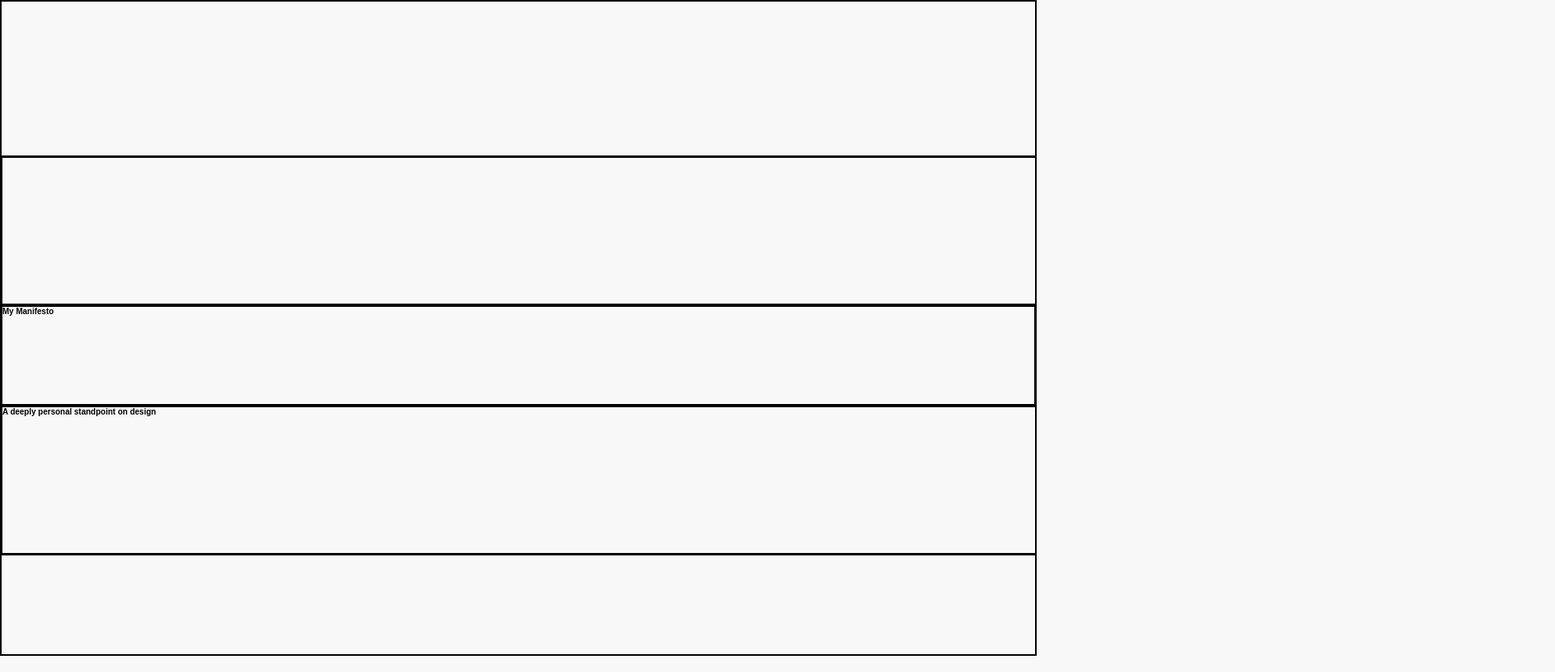
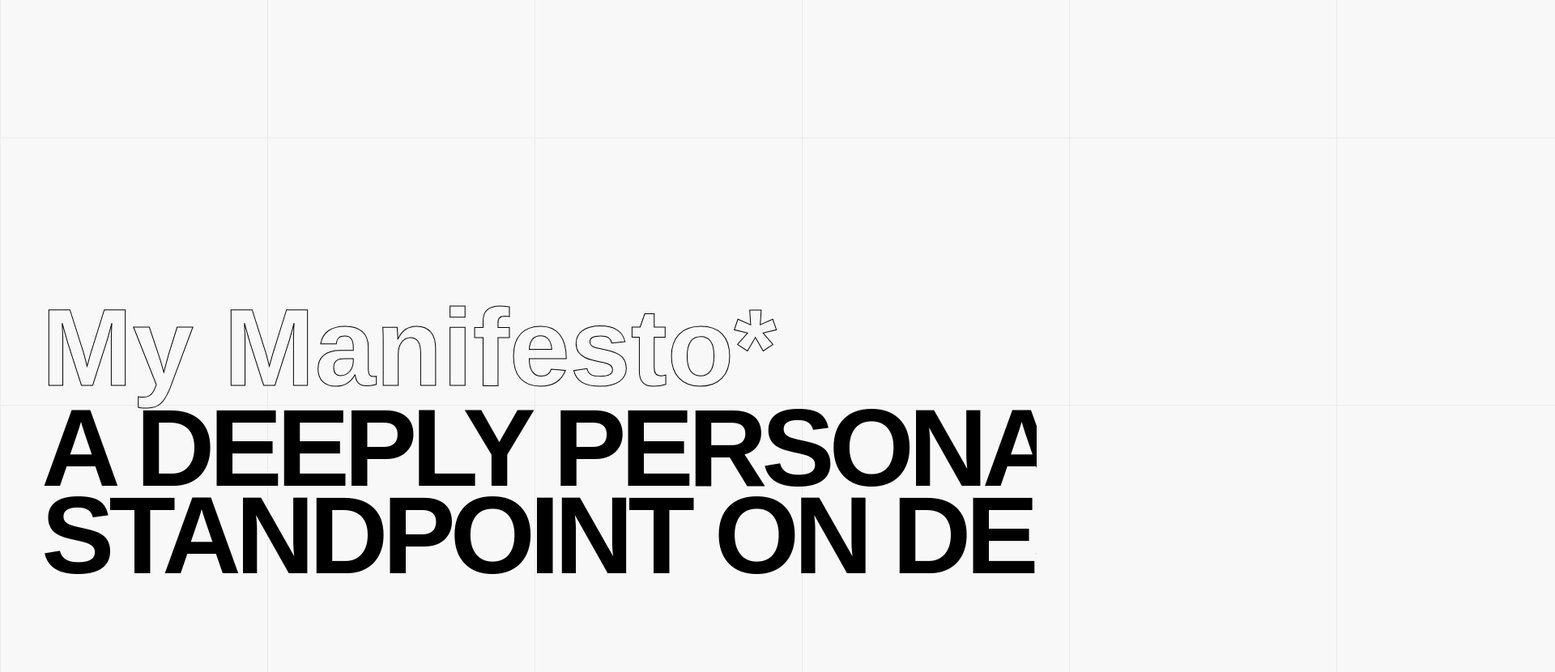
Before and after one commit to charissamaple/manifesto, a plain HTML site: page main.html in a window 1280 px wide. Shown: the top 830 px of the page at 81% size, 1920 px wide, since content can reach past the window. Drawn offline with Linux system fonts and the light colour scheme; a web font is replaced by a local one.

Commit message:
Styled text, added background pattern, fixed layout spacing

```diff
--- a/css/style.css
+++ b/css/style.css
@@ -7,7 +7,7 @@ font-weight: 700;
 font-style: normal; */
 
 div{
-    border: solid black 1px;
+    /* border: solid black 1px; */
 }
 
 *{
@@ -20,13 +20,60 @@ body{
     font-family: nimbus-sans, sans-serif;
     font-weight: 300;
     font-style: normal;
-    background-color: #F8F8F8;
+    /* background-color: #F8F8F8; */
+}
 
-    /* margin: 2% 5%; */
+/* -------------------------------- TEXT */
+
+h1, h2, h3, h4, h5, h6, p, a{
+    white-space: normal;
+    padding: 0;
+    margin: 0;
 }
+
+h1{
+    font-family: tenez, sans-serif;
+    font-weight: 700;
+    font-style: normal;
+    font-size: 13.5em;
+    line-height: 80%;
+    letter-spacing: -.05em;
+    color: #000;
+    text-transform: uppercase;
+}
+h2{
+    font-family: tenez, sans-serif;
+    font-weight: 700;
+    font-style: normal;
+    font-size: 13.5em;
+    line-height: 80%;
+    color: #f8f8f800;
+    -webkit-text-stroke: 1px black;
+}
+h3{
+    font-family: tenez, sans-serif;
+    font-weight: 700;
+    font-style: normal;
+    font-size: 3em;
+    color: #000;
+
+    padding-bottom: .5em;
+}
+p{
+    font-family: nimbus-sans, sans-serif;
+    font-weight: 300;
+    font-style: normal;
+    font-size: 1.4em;
+    color: #000;
+    line-height: 160%;
+    letter-spacing: .02em;
+}
+
+/* -------------------------------- CONTAINERS */
 
 #wrapper{
     display: flex;
+    position: relative;
     flex-direction: column;
     white-space: nowrap;
     overflow-x: scroll;
@@ -58,22 +105,29 @@ body{
 
 /* -------------------------------- LANDING */
 
+.subtitle, .title{
+    padding-left: 4vw;
+}
 .subtitle{
     width: 100vw;
 }
 .title h1{
-    width: 125vw;
+    width: fit-content;
+    white-space: nowrap;
+    /* margin-top: -20px; */
 }
 
 /* -------------------------------- CONTENT */
 
 .row2-offset{
     padding-right: 100vw;
-    margin-right: 90px;
+    padding-right: 1440px;
+
+    /* margin-right: 90px; */
 }
 .row4-offset{
-    margin-left: 90px;
-    /* padding-left: 25vw; */
+    /* margin-left: 90px; */
+    padding-left: 20vw;
 }
 .content-container{
     display: flex;
@@ -90,3 +144,21 @@ body{
     padding-left: 2vw;
     margin-right: 23vw;
 }
+
+/* -------------------------------- DECORATIVE */
+
+.bg-grid{
+    position: absolute;
+    top: -20%;
+    left: 0;
+    z-index: -1000;
+    width: 300vw;
+    height: 150vh;
+    overflow: hidden;
+
+        background: #f8f8f8;
+        background-image: linear-gradient(#eaeaea 1px, transparent 1px),
+            linear-gradient(90deg,#eaeaea 1px, transparent 1px);
+        background-size: 330px 330px;
+
+}
--- a/js/script.js
+++ b/js/script.js
@@ -4,7 +4,7 @@
     function scrollHorizontally(e) {
         e = window.event || e;
         var delta = Math.max(-1, Math.min(1, (e.wheelDelta || -e.detail)));
-        document.getElementById('wrapper').scrollLeft -= (delta*40); // Multiplied by 40
+        document.getElementById('wrapper').scrollLeft -= (delta*30); // Multiplied by 40
         e.preventDefault();
     }
     if (document.getElementById('wrapper').addEventListener) {
--- a/main.html
+++ b/main.html
@@ -40,13 +40,14 @@
 
         <div class="row3">
             <div class="subtitle">
-                <h2>My Manifesto</h2>
+                <h2>My Manifesto*</h2>
             </div>
         </div>
 
         <div class="row4">
             <div class="title">
-                <h1>A deeply personal standpoint on design</h1>
+                <h1>A deeply personal</h1>
+                <h1>standpoint on design</h1>
             </div>
             <div class="row4-offset"></div>
             <div class="content-container">
@@ -65,7 +66,11 @@
             </div>
         </div>
         <div class="row5"></div>
+
+        <div class="bg-grid"></div>
     </div>
+
+    <div class="bg-grid"></div>
 
     <script type='text/javascript' src='js/script.js'></script>
 
```
